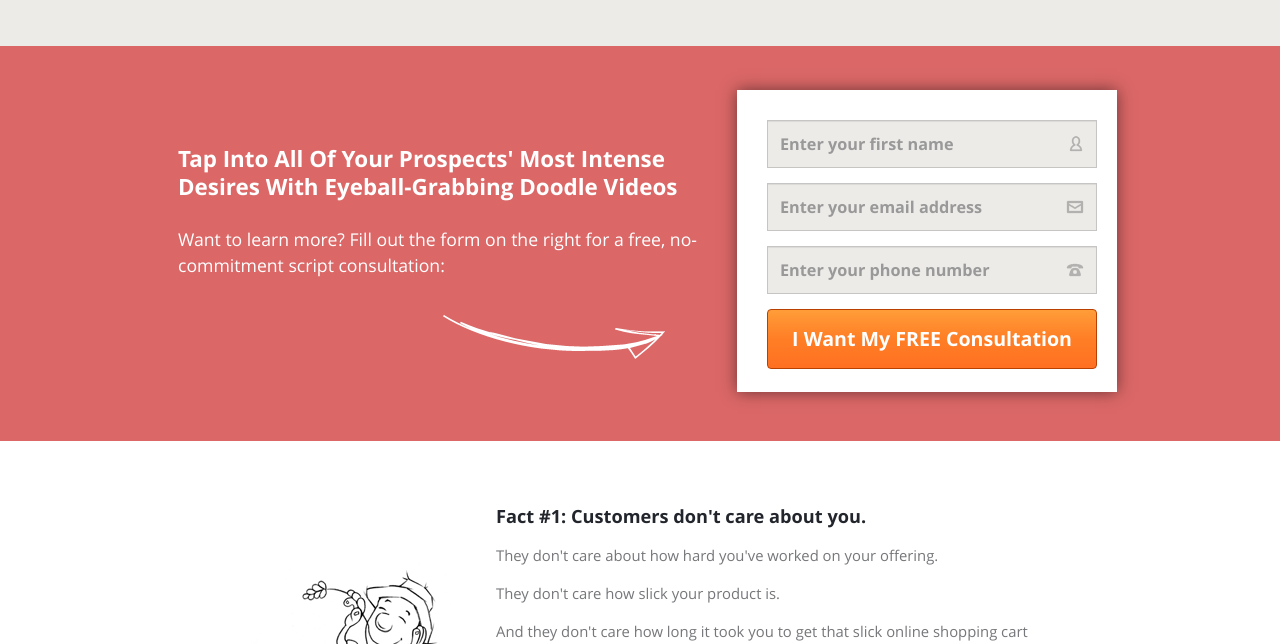
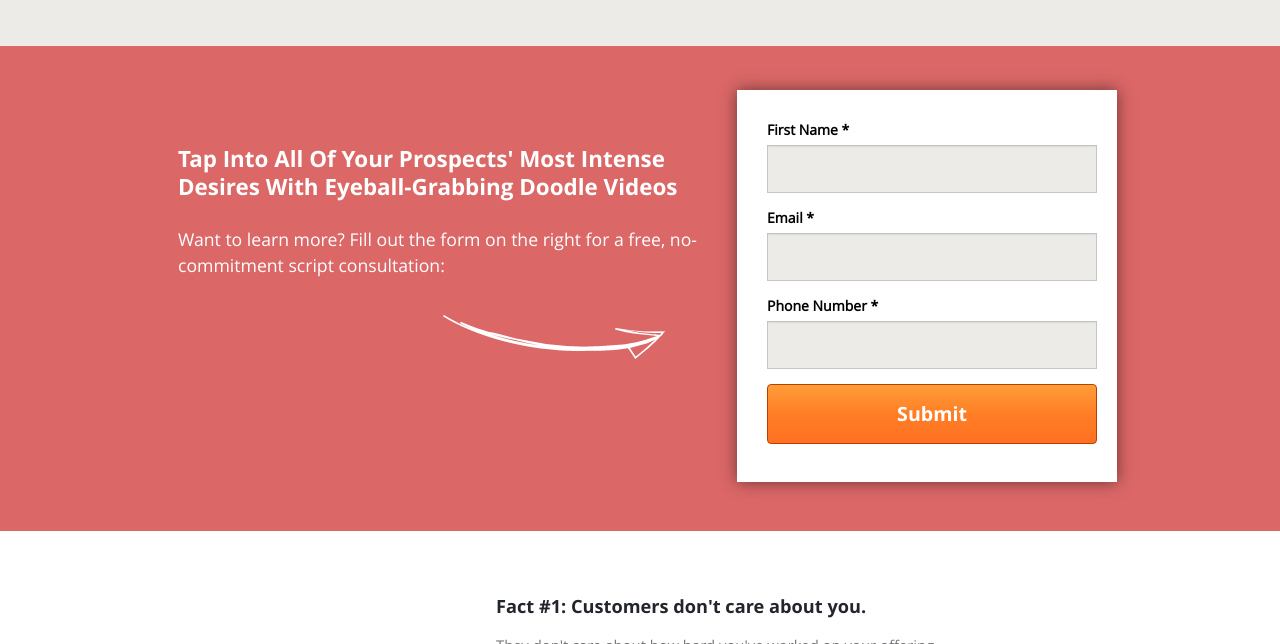
Before and after one commit to davidcrowther/dave-lyons-doodle-ads, a plain HTML site: page index.html in a window 1280 px wide. Shown: the part 654-1298 px from the top of the page. Drawn offline with nearby package versions, Linux system fonts and the light colour scheme.

Commit message:
Changed form to another

```diff
--- a/index.html
+++ b/index.html
@@ -38,6 +38,34 @@
           </div>
           <div class="col-xs-5">
             <div class="well well-white">
+
+              <!--
+              <script type="text/javascript" src="http://propertycow.infusionsoft.com/app/form/iframe/f43cff70d94fe21e4950c58777bf3f23"></script>
+              -->
+              <form accept-charset="UTF-8" action="https://propertycow.infusionsoft.com/app/form/process/f43cff70d94fe21e4950c58777bf3f23" class="infusion-form" method="POST">
+
+                  <input name="inf_form_xid" type="hidden" value="f43cff70d94fe21e4950c58777bf3f23" />
+                  <input name="inf_form_name" type="hidden" value="Crauther Landing Page" />
+                  <input name="infusionsoft_version" type="hidden" value="1.31.0.33" />
+
+                  <div class="form-group">
+                        <label for="inf_field_FirstName">First Name *</label>
+                        <input class="form-control form-control" id="inf_field_FirstName" name="inf_field_FirstName" type="text" />
+                  </div>
+                  <div class="form-group">
+                      <label for="inf_field_Email">Email *</label>
+                      <input class="form-control" id="inf_field_Email" name="inf_field_Email" type="text" />
+                  </div>
+                  <div class="form-group">
+                      <label for="inf_field_Phone1">Phone Number *</label>
+                      <input class="form-control" id="inf_field_Phone1" name="inf_field_Phone1" type="text" />
+                  </div>
+                  <div class="form-group">
+                      <input type="submit" class="btn btn-warning" value="Submit" />
+                  </div>
+              </form>
+
+              <!--
               <form action="https://propertycow.infusionsoft.com/app/form/process/d5315571d93e45792ba5558ea9293f14" method="post">
                 <input type="hidden" name="inf_form_xid" value="d5315571d93e45792ba5558ea9293f14">
                 <input type="hidden" name="inf_form_name" value="Request information">
@@ -58,6 +86,7 @@
                 </div>
                 <button class="btn btn-warning" type="submit">I Want My FREE Consultation</button>
               </form>
+               -->
             </div>
           </div>
         </div>
```
